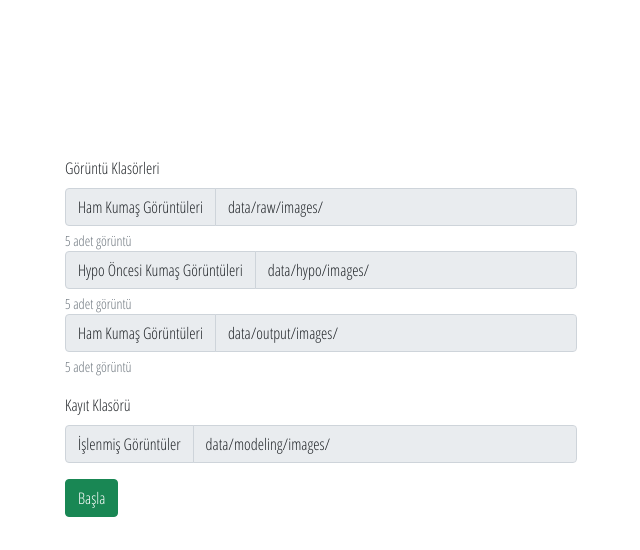
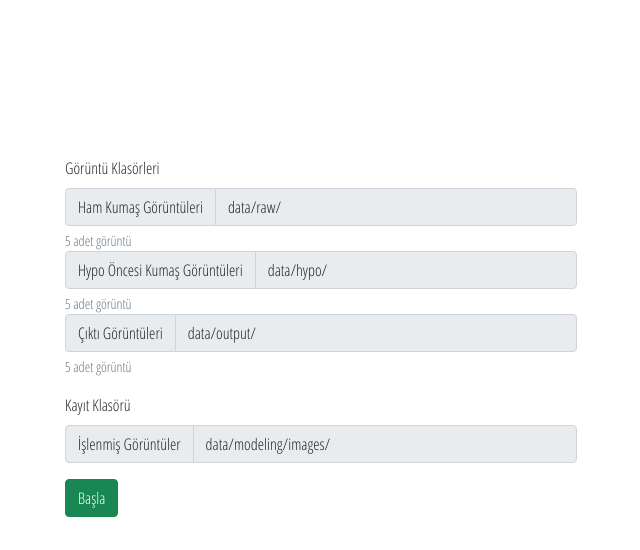
Before and after one commit to cukurova-ind/ai-effort-industrial, a Django app: page /modeling/image/settings/ in a window 1280 px wide. Shown: the part 104-654 px from the top of the page, without its empty margins (319-959 px from the left). Run offline with Django 5.2, Linux system fonts and the light colour scheme; tables that the repository leaves empty hold one stand-in row (values such as "Sample post"); some libraries are stand-ins or nearby versions.

Commit message:
data fixes

```diff
--- a/modeling/templates/image_process.html
+++ b/modeling/templates/image_process.html
@@ -15,35 +15,38 @@ Görüntü
         <form method="post">
             {% csrf_token %}
         <div class="mb-3">
-            <label for="basic-url" class="form-label">Görüntü Klasörleri</label>
+            <label class="form-label">Görüntü Klasörleri</label>
             <div class="input-group">
                 <span class="input-group-text" id="id_raw_span">Ham Kumaş Görüntüleri</span>
-                <input type="text" class="form-control" id="basic-url"
-                value="data/raw/images/" aria-describedby="id_raw_span id_raw_div" readonly>
+                <input type="text" class="form-control" id="raw-url"
+                value="data/raw/" aria-describedby="id_raw_span id_raw_div" readonly>
             </div>
             <div class="form-text" id="id_raw_div">{{ i.raw }} adet görüntü</div>
             <div class="input-group">
                 <span class="input-group-text" id="id_hypo_span">Hypo Öncesi Kumaş Görüntüleri</span>
-                <input type="text" class="form-control" id="basic-url"
-                value="data/hypo/images/" aria-describedby="id_hypo_span id_hypo_div" readonly>
+                <input type="text" class="form-control" id="hypo-url"
+                value="data/hypo/" aria-describedby="id_hypo_span id_hypo_div" readonly>
             </div>
             <div class="form-text" id="id_hypo_div">{{ i.hypo }} adet görüntü</div>
             <div class="input-group">
-                <span class="input-group-text" id="id_output_span">Ham Kumaş Görüntüleri</span>
-                <input type="text" class="form-control" id="basic-url"
-                value="data/output/images/" aria-describedby="id_output_span id_output_div" readonly>
+                <span class="input-group-text" id="id_output_span">Çıktı Görüntüleri</span>
+                <input type="text" class="form-control" id="output-url"
+                value="data/output/" aria-describedby="id_output_span id_output_div" readonly>
             </div>
             <div class="form-text" id="id_output_div">{{ i.output }} adet görüntü</div>
         </div>
         <div class="mb-3">
-            <label for="basic-url" class="form-label">Kayıt Klasörü</label>
+            <label class="form-label">Kayıt Klasörü</label>
             <div class="input-group">
                 <span class="input-group-text" id="id_save_span">İşlenmiş Görüntüler</span>
-                <input type="text" class="form-control" id="basic-url"
+                <input type="text" class="form-control" id="save-url"
                 value="data/modeling/images/" aria-describedby="id_save_span" readonly>
             </div>
         </div>
         <button class="btn btn-success text-center" type="submit">Başla</button>
+        {% if i.err %}
+        <span class="text-danger">Hata: {{ i.err }}</span>
+        {% endif %}
         </form>
     </div>
 </div>
--- a/modeling/views.py
+++ b/modeling/views.py
@@ -49,8 +49,15 @@ def image_settings(req):
                     file_path = os.path.join(root, file)
                     folder_name = file_path.split("/")[-2]
                     save_folder = os.path.join(save_path, folder_name)
+                    if not os.path.exists(save_folder):
+                        os.mkdir(save_folder)
                     p = Preprocessor(file_path, save_folder)
-                    p.process()
+                    r, f = p.process()
+
+                    if r == 0:
+                        print(r, f)
+                        return render(req, "image_process.html",
+                            {"i": {"total": total, "output": output, "raw": raw, "hypo": hypo, "err": f}})
 
         return render(req, "image_process.html",
                     {"i": {"total": total, "output": output, "raw": raw, "hypo": hypo}})
```
Also changed, not shown: dataops/views.py (+12 -6 lines), modeling/image_processor.py (+11 -2 lines).
